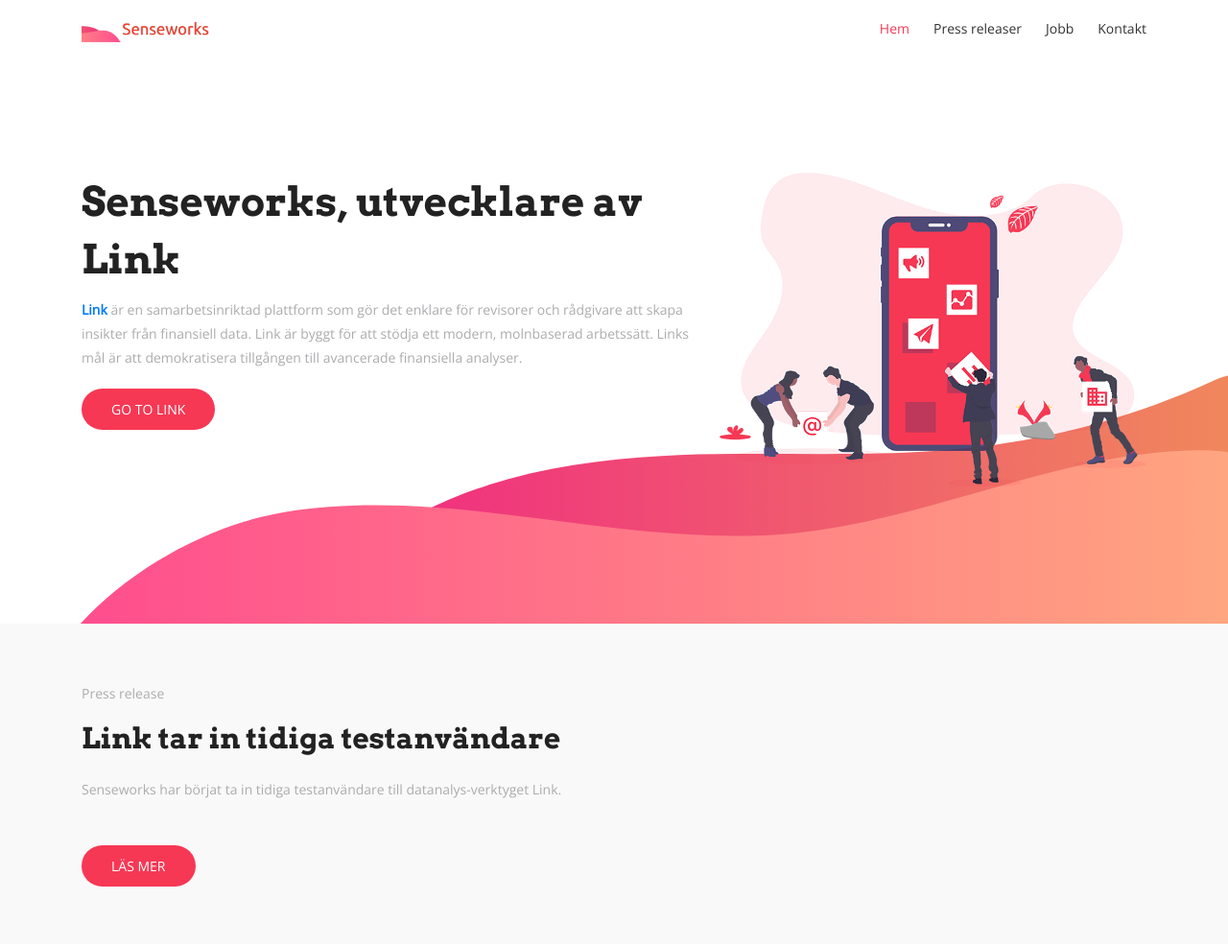
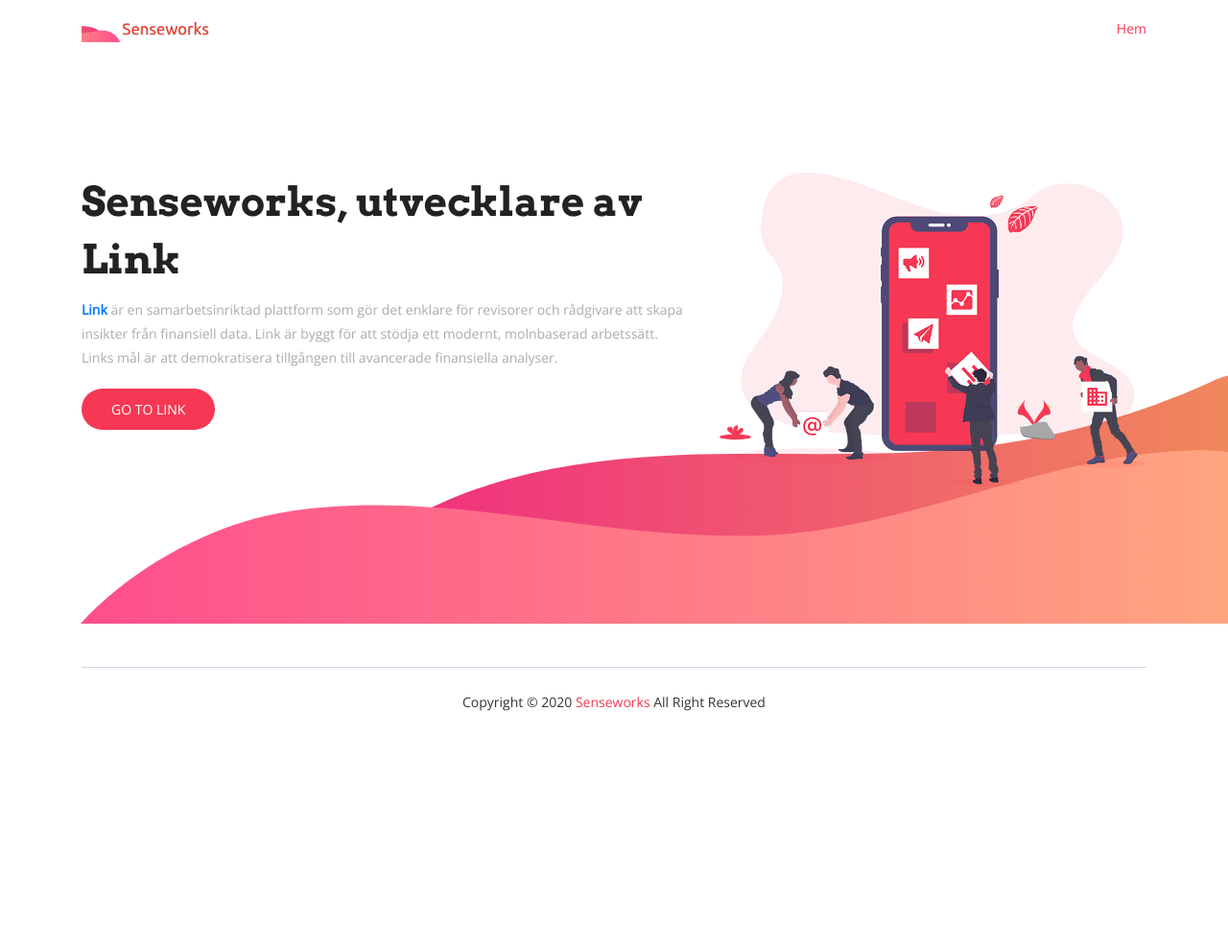
Before and after one commit to Senseworks-io/Senseworks-io.github.io, a plain HTML site: page index.html in a window 1280 px wide. Shown: the top 987 px of the page at 96% size. After the commit the page ends 800 px from the top, so only its background shows below. Drawn offline with nearby package versions, Linux system fonts and the light colour scheme; files whose address does not match are found by name.

Commit message:
removed menu

```diff
--- a/index.html
+++ b/index.html
@@ -44,22 +44,22 @@
                   Hem
                 </a>
               </li>
-              <li class="nav-item">
+              <!-- <li class="nav-item">
                 <a class="nav-link" href="#pr">
-                  Press releaser
+                  Pressreleaser
                 </a>
-              </li>
-              <li class="nav-item">
+              </li> -->
+              <!-- <li class="nav-item">
                 <a class="nav-link" href="#jobb">
                   Jobb
                 </a>
-              </li>
+              </li> -->
 
-              <li class="nav-item">
+              <!-- <li class="nav-item">
                 <a class="nav-link" href="#kontakt">
                   Kontakt
                 </a>
-              </li>
+              </li> -->
             </ul>
           </div>
         </div>
@@ -74,7 +74,7 @@
               <div class="contents">
                 <h2 class="head-title">Senseworks, utvecklare av Link</h2>
                 <p><a href="https://linkvisualizer.com"><strong>Link</strong></a> är en samarbetsinriktad plattform som gör det enklare för revisorer och rådgivare att skapa insikter från finansiell data.
-                  Link är byggt för att stödja ett modern, molnbaserad arbetssätt. Links mål är att demokratisera tillgången till avancerade finansiella analyser.</p>
+                  Link är byggt för att stödja ett modernt, molnbaserad arbetssätt. Links mål är att demokratisera tillgången till avancerade finansiella analyser.</p>
                 <div class="header-button">
                   <a href="https://linkvisualizer.com" class="btn btn-common">Go to Link</a>
 
@@ -179,15 +179,15 @@
     </section> -->
     <!-- Services Section End -->
 
-    <!-- About Section start -->
-    <div class="about-area section-padding bg-gray">
+    <!-- Start Nyheter -->
+    <!-- <div class="about-area section-padding bg-gray">
       <div class="container">
         <div class="row">
           <div class="col-lg-6 col-md-12 col-xs-12 info">
             <div class="about-wrapper wow fadeInLeft" data-wow-delay="0.3s">
               <div>
                 <div class="site-heading">
-                  <p class="mb-3">Press release</p>
+                  <p class="mb-3">Pressrelease</p>
                   <h2 class="section-title">Link tar in tidiga testanvändare</h2>
                 </div>
                 <div class="content">
@@ -204,8 +204,8 @@
           </div>
         </div>
       </div>
-    </div>
-    <!-- About Section End -->
+    </div> -->
+    <!-- Nyheter End -->
 
     <!-- Features Section Start -->
     <!-- <section id="features" class="section-padding">
```
